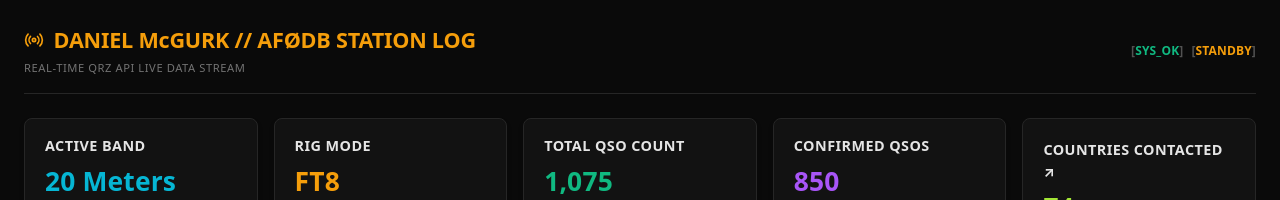
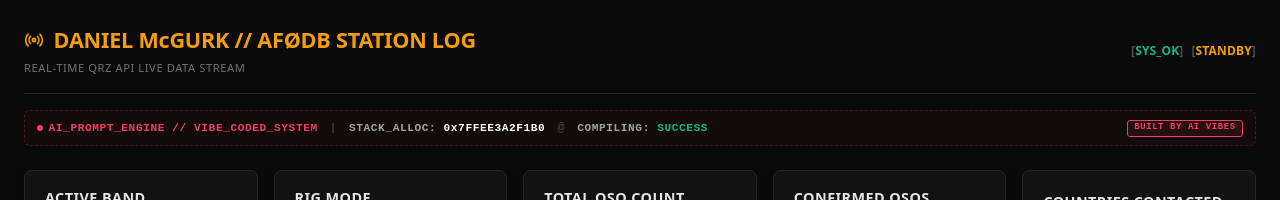
Before and after one commit to prenger745/af0db-radio, a Next.js app: page / in a window 1280 px wide. Shown: the top 200 px of the page. Built offline with nearby package versions, Linux system fonts and the light colour scheme; no server answers.

Commit message:
Update page.tsx

```diff
--- a/app/page.tsx
+++ b/app/page.tsx
@@ -258,11 +258,11 @@ export default function Page() {
         .badge-mode-tactical { border: 1px solid #f59e0b; color: #f59e0b; font-size: 11px; font-weight: 700; padding: 0.15rem 0.5rem; border-radius: 4px; background: rgba(245,158,11,0.08); }
         .rst-s-box { color: #10b981; font-weight: 600; font-family: monospace; }
         .rst-r-box { color: #ef4444; font-weight: 600; font-family: monospace; }
-        .font-mono-data { font-family: monospace; font-weight: 600; }
+        .panel-mono-data { font-family: monospace; font-weight: 600; }
       `}} />
 
       {/* Header */}
-      <header style={{ display: "flex", justifyContent: "space-between", alignItems: "center", borderBottom: "1px solid #262626", paddingBottom: "1rem", marginBottom: "1.5rem" }}>
+      <header style={{ display: "flex", justifyContent: "space-between", alignItems: "center", borderBottom: "1px solid #262626", paddingBottom: "1rem", marginBottom: "1rem" }}>
         <div>
           <h1 style={{ fontSize: "1.35rem", fontWeight: 700, color: "#f59e0b", display: "flex", alignItems: "center", gap: "0.6rem", letterSpacing: "-0.01em" }}>
             <Radio style={{ width: "20px", height: "20px" }} /> DANIEL McGURK // AFØDB STATION LOG
@@ -276,6 +276,46 @@ export default function Page() {
           <span className="status-bracket">[<span className="status-text" style={{ color: "#f59e0b" }}>{isLiveStream ? "LIVE_FEED" : "STANDBY"}</span>]</span>
         </div>
       </header>
+
+      {/* FIXED: Re-coded the banner terms so non-technical users immediately understand it means AI Prompting & Pure Vibes */}
+      <section style={{
+        background: "rgba(244, 63, 94, 0.03)",
+        border: "1px dashed rgba(244, 63, 94, 0.25)",
+        borderRadius: "6px",
+        padding: "0.5rem 0.75rem",
+        marginBottom: "1.5rem",
+        display: "flex",
+        justifyContent: "space-between",
+        alignItems: "center",
+        fontSize: "0.7rem",
+        fontFamily: "monospace",
+        fontWeight: 600,
+        letterSpacing: "0.05em",
+        color: "#a3a3a3"
+      }}>
+        <div style={{ display: "flex", alignItems: "center", gap: "0.75rem" }}>
+          <span style={{ color: "#f43f5e", display: "flex", alignItems: "center", gap: "0.35rem" }}>
+            <span style={{ width: "6px", height: "6px", borderRadius: "50%", backgroundColor: "#f43f5e", display: "inline-block" }}></span>
+            AI_PROMPT_ENGINE // VIBE_CODED_SYSTEM
+          </span>
+          <span style={{ color: "#404040" }}>|</span>
+          <span>STACK_ALLOC: <span style={{ color: "#ffffff" }}>0x7FFEE3A2F1B0</span></span>
+          <span style={{ color: "#404040" }} className="status-bracket">@</span>
+          <span>COMPILING: <span style={{ color: "#10b981" }}>SUCCESS</span></span>
+        </div>
+        <div style={{
+          border: "1px solid #f43f5e",
+          color: "#f43f5e",
+          fontSize: "9px",
+          padding: "0.05rem 0.4rem",
+          borderRadius: "3px",
+          background: "rgba(244, 63, 94, 0.08)",
+          textTransform: "uppercase",
+          fontWeight: 800
+        }}>
+          BUILT BY AI VIBES
+        </div>
+      </section>
 
       {/* Telemetry Strip */}
       <section className="telemetry-strip">
@@ -299,7 +339,6 @@ export default function Page() {
           <div style={{ fontSize: "1.65rem", fontWeight: 800, color: "#a855f7", marginTop: "0.35rem" }}>{stats.confirmed}</div>
         </div>
 
-        {/* ADJUSTED VALUE COLOR: Swapped from red to highly visible tactical Neon Lime (#a3e635) */}
         <a
           href="https://www.qsomap.com/QSOmapProduction/qsomapforosmQRZ.php?call=AF0DB"
           target="_blank"
@@ -349,15 +388,15 @@ export default function Page() {
             </div>
             <div className="data-row">
               <span className="data-label">SUNSPOT NUMBER</span>
-              <span className="data-value font-mono-data" style={{ color: "#ffffff" }}>{sunspots}</span>
+              <span className="data-value panel-mono-data" style={{ color: "#ffffff" }}>{sunspots}</span>
             </div>
             <div className="data-row">
               <span className="data-label">A INDEX</span>
-              <span className="data-value font-mono-data" style={{ color: "#a3a3a3" }}>{aIndex}</span>
+              <span className="data-value panel-mono-data" style={{ color: "#a3a3a3" }}>{aIndex}</span>
             </div>
             <div className="data-row">
               <span className="data-label">K INDEX</span>
-              <span className="data-value font-mono-data txt-neon-green">{kIndex}</span>
+              <span className="data-value panel-mono-data txt-neon-green">{kIndex}</span>
             </div>
             <div className="data-row">
               <span className="data-label">XRAY FLUX</span>
@@ -465,7 +504,7 @@ export default function Page() {
                 ) : (
                   logs.map((qso, index) => (
                     <tr key={index}>
-                      <td style={{ fontWeight: "700", color: "#ffffff", fontSize: "0.95rem" }} className="font-mono-data">
+                      <td style={{ fontWeight: "700", color: "#ffffff", fontSize: "0.95rem" }} className="panel-mono-data">
                         {qso.callsign}
                       </td>
                       <td style={{ color: "#a3a3a3" }}>{qso.date}</td>
@@ -479,7 +518,7 @@ export default function Page() {
                         <span style={{ color: "#404040", margin: "0 0.4rem" }}>|</span>
                         <span className="rst-r-box">{qso.rstR}</span>
                       </td>
-                      <td style={{ color: "#a3a3a3", fontWeight: "500" }} className="font-mono-data">
+                      <td style={{ color: "#a3a3a3", fontWeight: "500" }} className="panel-mono-data">
                         {qso.grid || "—"}
                       </td>
                     </tr>
```
